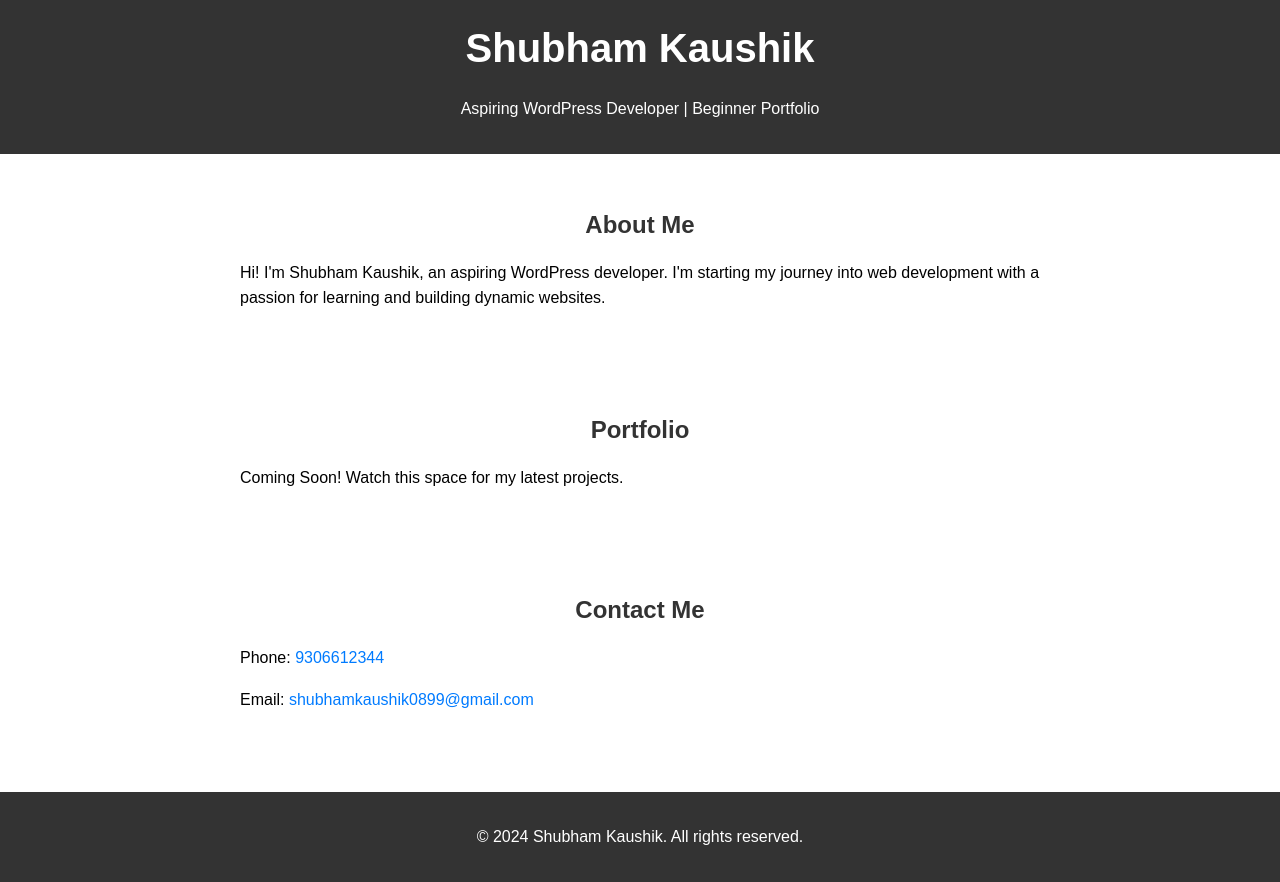
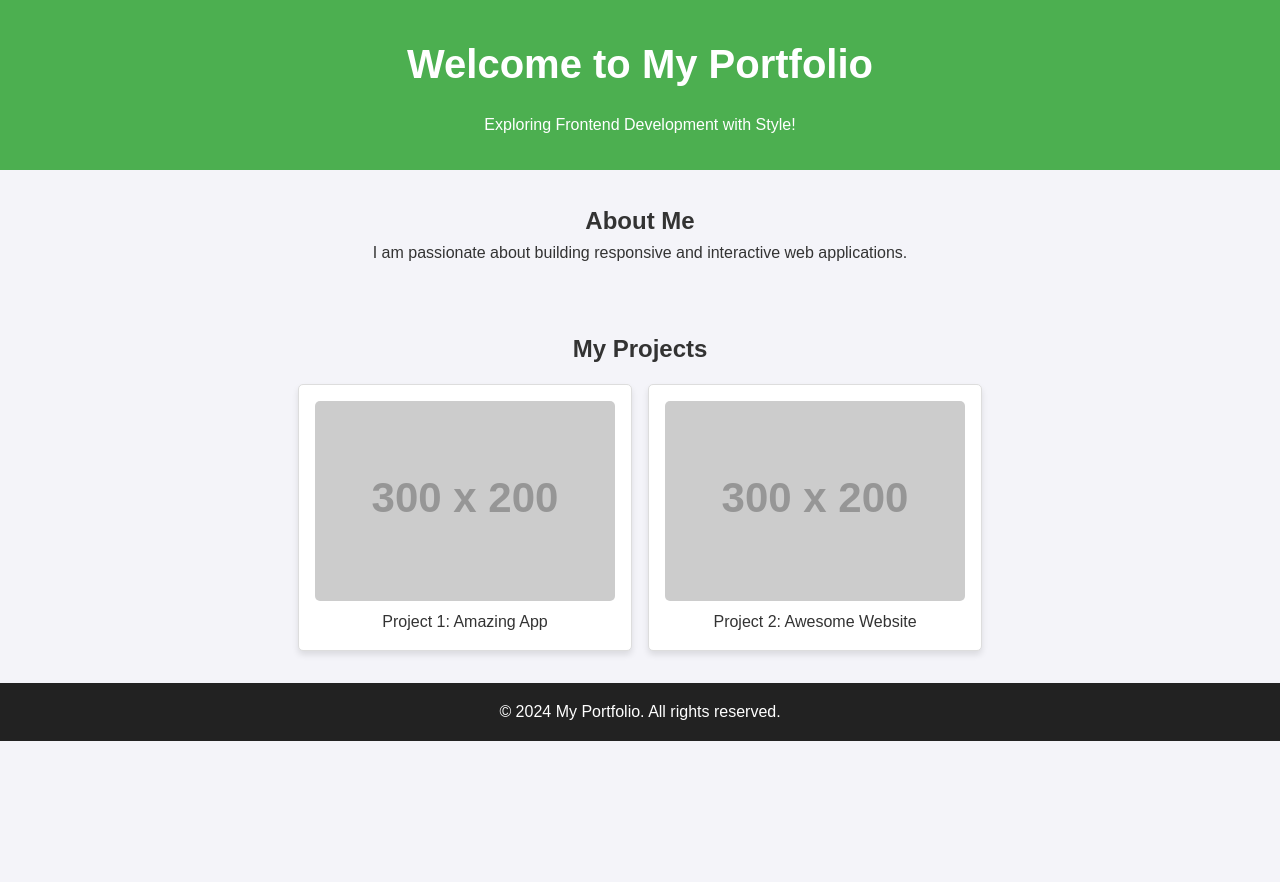
Before and after one commit to creator980/personal_portfolio, a plain HTML site: page index.html in a window 1280 px wide. After the commit the page ends 800 px from the top, so only its background shows below. Drawn offline with Linux system fonts and the light colour scheme; placeholder pictures from the web are drawn by us.

Commit message:
Add files via upload
Signed-off-by: creator980 <ksshabh@gmail.com>

```diff
--- a/index.html
+++ b/index.html
@@ -4,45 +4,36 @@
 <head>
     <meta charset="UTF-8">
     <meta name="viewport" content="width=device-width, initial-scale=1.0">
-    <title>Shubham Kaushik - Portfolio</title>
+    <title>My Portfolio</title>
     <link rel="stylesheet" href="style.css">
 </head>
 <body>
     <header>
-        <div class="container">
-            <h1>Shubham Kaushik</h1>
-            <p>Aspiring WordPress Developer | Beginner Portfolio</p>
-        </div>
+        <h1>Welcome to My Portfolio</h1>
+        <p>Exploring Frontend Development with Style!</p>
     </header>
 
-    <section id="about">
-        <div class="container">
-            <h2>About Me</h2>
-            <p>
-                Hi! I'm Shubham Kaushik, an aspiring WordPress developer. I'm starting my journey into web development with a passion for learning and building dynamic websites.
-            </p>
-        </div>
+    <section class="about">
+        <h2>About Me</h2>
+        <p>I am passionate about building responsive and interactive web applications.</p>
     </section>
 
-    <section id="portfolio">
-        <div class="container">
-            <h2>Portfolio</h2>
-            <p>Coming Soon! Watch this space for my latest projects.</p>
-        </div>
-    </section>
-
-    <section id="contact">
-        <div class="container">
-            <h2>Contact Me</h2>
-            <p>Phone: <a href="tel:+9306612344">9306612344</a></p>
-            <p>Email: <a href="mailto:shubhamkaushik0899@gmail.com">shubhamkaushik0899@gmail.com</a></p>
+    <section class="projects">
+        <h2>My Projects</h2>
+        <div class="project-grid">
+            <div class="project">
+                <img src="https://via.placeholder.com/300x200" alt="Project 1">
+                <p>Project 1: Amazing App</p>
+            </div>
+            <div class="project">
+                <img src="https://via.placeholder.com/300x200" alt="Project 2">
+                <p>Project 2: Awesome Website</p>
+            </div>
         </div>
     </section>
 
     <footer>
-        <div class="container">
-            <p>&copy; 2024 Shubham Kaushik. All rights reserved.</p>
-        </div>
+        <p>© 2024 My Portfolio. All rights reserved.</p>
     </footer>
 </body>
 </html>
--- a/style.css
+++ b/style.css
@@ -1,50 +1,82 @@
 
-body {
-    font-family: Arial, sans-serif;
-    line-height: 1.6;
+* {
     margin: 0;
     padding: 0;
     box-sizing: border-box;
+    font-family: Arial, sans-serif;
+}
+
+body {
+    background-color: #f4f4f9;
+    color: #333;
+    line-height: 1.6;
 }
 
 header {
-    background: #333;
-    color: #fff;
-    padding: 1rem 0;
+    background-color: #4CAF50;
+    color: white;
+    text-align: center;
+    padding: 2rem;
+}
+
+header h1 {
+    font-size: 2.5rem;
+    animation: fadeIn 2s ease-in-out;
+}
+
+header p {
+    margin-top: 1rem;
+}
+
+.about, .projects {
+    padding: 2rem;
     text-align: center;
 }
 
-header h1 {
-    margin: 0;
-    font-size: 2.5rem;
+.project-grid {
+    display: flex;
+    justify-content: center;
+    gap: 1rem;
+    margin-top: 1rem;
 }
 
-.container {
-    width: 90%;
-    margin: auto;
-    overflow: hidden;
-    max-width: 800px;
+.project {
+    border: 1px solid #ddd;
+    padding: 1rem;
+    border-radius: 5px;
+    background: white;
+    box-shadow: 0 4px 6px rgba(0, 0, 0, 0.1);
+    animation: slideIn 1.5s ease-in-out;
 }
 
-section {
-    padding: 2rem 0;
-}
-
-section h2 {
-    color: #333;
-    text-align: center;
-    margin-bottom: 1rem;
+.project img {
+    width: 100%;
+    border-radius: 5px;
 }
 
 footer {
-    background: #333;
+    background: #222;
     color: #fff;
     text-align: center;
     padding: 1rem 0;
-    margin-top: 2rem;
 }
 
-a {
-    color: #007BFF;
-    text-decoration: none;
+@keyframes fadeIn {
+    from {
+        opacity: 0;
+    }
+    to {
+        opacity: 1;
+    }
 }
+
+@keyframes slideIn {
+    from {
+        transform: translateY(20px);
+        opacity: 0;
+    }
+    to {
+        transform: translateY(0);
+        opacity: 1;
+    }
+}
```
